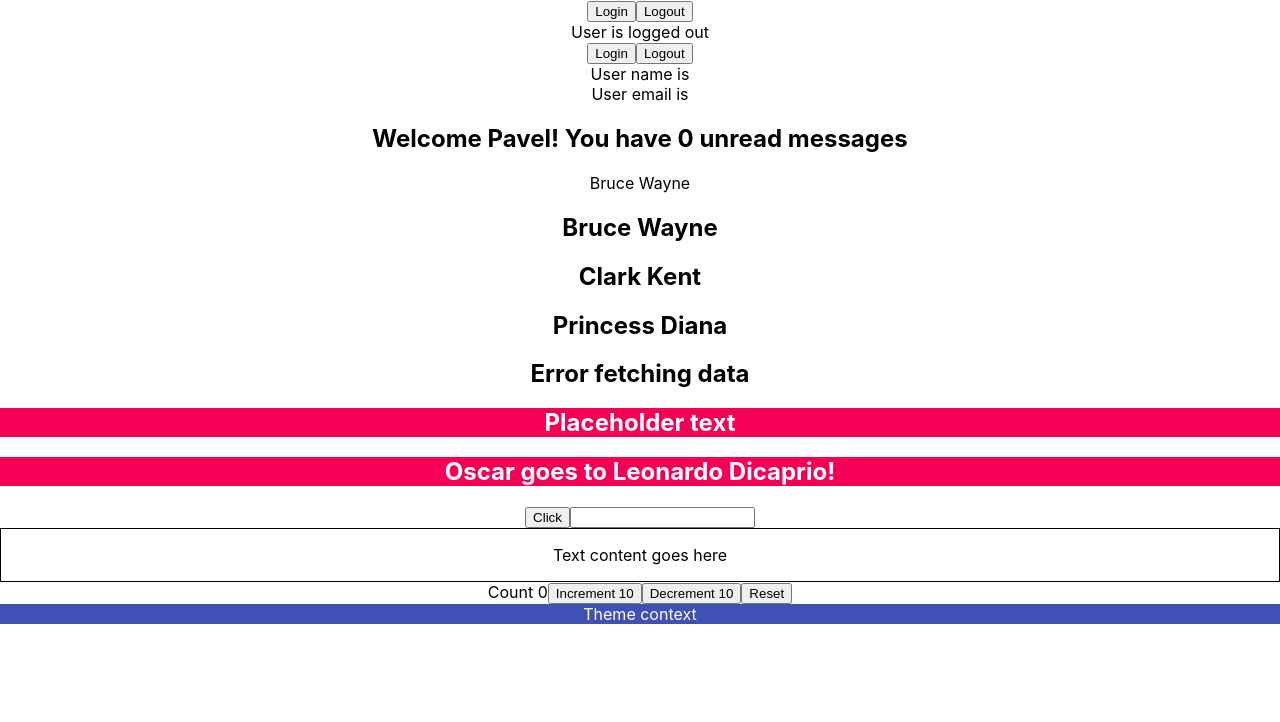
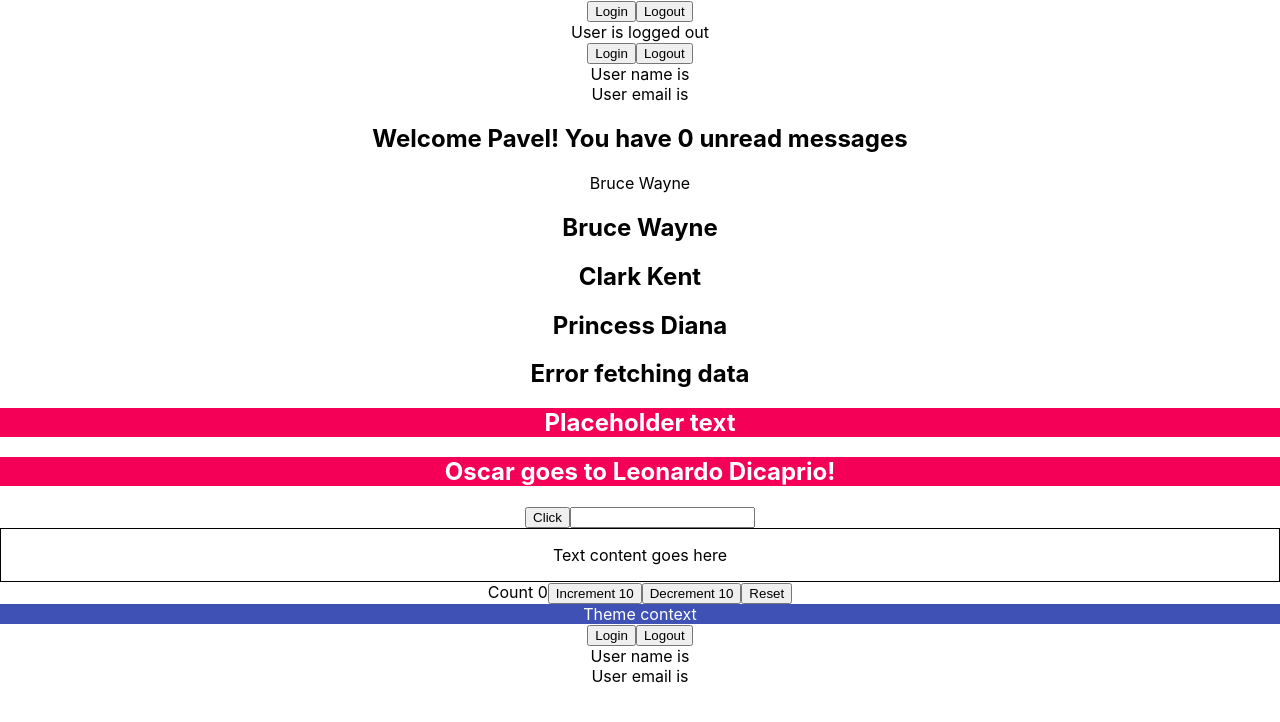
Before and after one commit to CaWeb007/react_typescript, a React (Create React App) app: page / in a window 1280 px wide. Shown: the top 722 px of the page. Built offline with nearby package versions, Linux system fonts and the light colour scheme.

Commit message:
use context 2

```diff
--- a/src/App.tsx
+++ b/src/App.tsx
@@ -13,6 +13,8 @@
 import {Counter} from "./components/state/Counter";
 import {Box} from "./components/context/Box";
 import {ThemeContextProvider} from "./components/context/ThemeContext";
+import {UserContextProvider} from "./components/context/UserContext";
+import {User as CUser} from "./components/context/User"
 
 function App() {
     const personName = {
@@ -54,6 +56,9 @@
             <Counter/>
             <Box/>
         </ThemeContextProvider>
+        <UserContextProvider>
+            <CUser/>
+        </UserContextProvider>
     </div>
     );
 }
--- /dev/null
+++ b/src/components/context/User.tsx
@@ -0,0 +1,24 @@
+import {useContext} from "react";
+import {UserContext} from "./UserContext";
+
+
+export const User = () => {
+    const userContext = useContext(UserContext)
+    const handleLogin = () => {
+        userContext.setUser({
+            name: 'Pavel',
+            email: 'reutov@caweb.ru'
+        })
+    }
+    const handleLogout = () => {
+        userContext.setUser(null)
+    }
+    return (
+        <div>
+            <button onClick={handleLogin}>Login</button>
+            <button onClick={handleLogout}>Logout</button>
+            <div>User name is {userContext.user?.name}</div>
+            <div>User email is {userContext.user?.email}</div>
+        </div>
+    )
+}
--- /dev/null
+++ b/src/components/context/UserContext.tsx
@@ -0,0 +1,22 @@
+import React, {createContext, useState} from "react";
+
+type AuthUser = {
+    name: string
+    email: string
+}
+
+type UserContextType = {
+    user: AuthUser | null
+    setUser: React.Dispatch<React.SetStateAction<AuthUser | null>>
+}
+
+type UserContextProviderProps = {
+    children: React.ReactNode
+}
+
+export const UserContext = createContext({} as UserContextType)
+
+export const UserContextProvider = ({children}: UserContextProviderProps) => {
+    const [user, setUser] = useState<AuthUser | null>(null)
+    return <UserContext.Provider value={{user, setUser}}>{children}</UserContext.Provider>
+}
```
